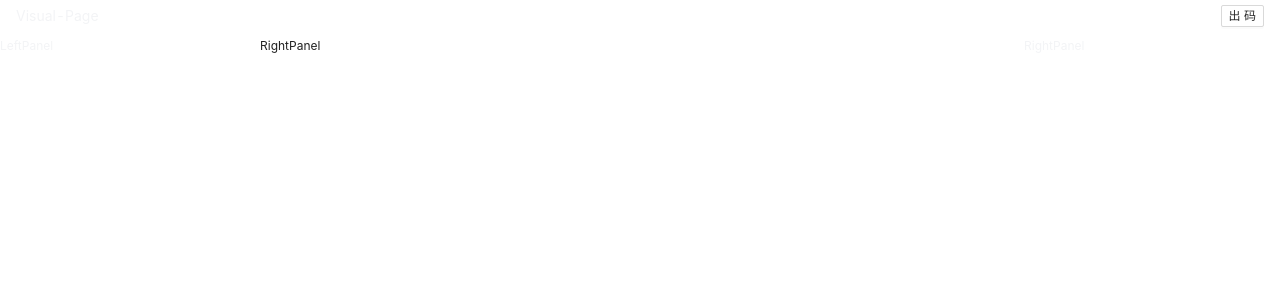
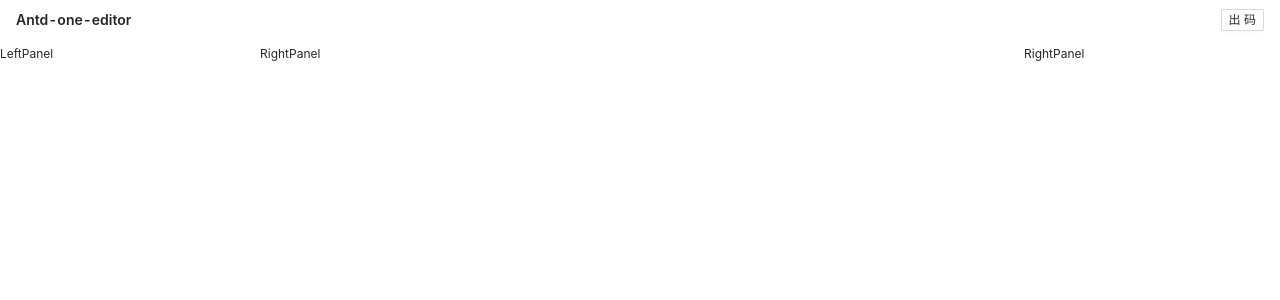
Before and after one commit to wen-haoming/antd-one-editor, a React (Vite) app: page / in a window 1280 px wide. Shown: the top 300 px of the page. Built offline with nearby package versions, Linux system fonts and the light colour scheme.

Commit message:
feat: update style

```diff
--- a/index.html
+++ b/index.html
@@ -4,7 +4,7 @@
     <meta charset="UTF-8" />
     <link rel="icon" type="image/svg+xml" href="/vite.svg" />
     <meta name="viewport" content="width=device-width, initial-scale=1.0" />
-    <title>Vite + React + TS</title>
+    <title>antd-one-editor</title>
   </head>
   <body>
     <div id="root" class="w-full h-full"></div>
--- a/src/App.tsx
+++ b/src/App.tsx
@@ -14,7 +14,7 @@ import RenderPanel from './RenderPanel';
 function App() {
   return (
     <ConfigProvider locale={zhCN}>
-      <div className='flex flex-col text-gray-100 relative very-cool w-full	h-full bg-brand-dark-content'>
+      <div className='flex flex-col relative very-cool w-full	h-full'>
           <Header/>
           <div className='flex flex-1'>
                <LeftPanel/>
--- a/src/Header.tsx
+++ b/src/Header.tsx
@@ -2,8 +2,8 @@ import {Dropdown,Button,Menu} from 'antd';
 
 const Header = ()=>{
 
-  return <div className="h-8 bg-brand-dark flex items-center px-4 justify-between">
-      <span className="text-sm">Visual-Page</span>
+  return <div className="h-10 flex items-center px-4 justify-between border-b-2	 border-brand-line">
+      <span className="text-sm text-brand-primary font-semibold">Antd-one-editor</span>
       <span>
         <Button size="small">出码</Button>
       </span>
--- a/src/LeftPanel.tsx
+++ b/src/LeftPanel.tsx
@@ -1,6 +1,6 @@
 const LeftPanel = ()=>{
 
-  return <div className="w-1/5 mt-1 mr-1 bg-brand-dark">LeftPanel</div>
+  return <div className="w-1/5 mt-1 mr-1 border-r-2 border-brand-line">LeftPanel</div>
 }
 
 export default LeftPanel
--- a/src/RenderPanel.tsx
+++ b/src/RenderPanel.tsx
@@ -1,6 +1,6 @@
 const RightPanel = ()=>{
 
-  return <div className="flex-1 mt-1 bg-white text-dark">RightPanel</div>
+  return <div className="flex-1 mt-1 bg-white">RightPanel</div>
 }
 
 export default RightPanel
--- a/src/RightPanel.tsx
+++ b/src/RightPanel.tsx
@@ -1,6 +1,6 @@
 const RightPanel = ()=>{
 
-  return <div className="w-1/5 ml-1 mt-1 bg-brand-dark">RightPanel</div>
+  return <div className="w-1/5 ml-1 mt-1 border-l-2 border-brand-line">RightPanel</div>
 }
 
 export default RightPanel
--- a/vite.config.ts
+++ b/vite.config.ts
@@ -3,6 +3,7 @@ import react from '@vitejs/plugin-react'
 import { createStyleImportPlugin, AntdResolve } from 'vite-plugin-style-import';
 import Unocss from 'unocss/vite'
 import {presetWind} from 'unocss'
+
 // https://vitejs.dev/config/
 export default defineConfig({
   base:'/antd-one-editor',
@@ -15,8 +16,8 @@ export default defineConfig({
       theme:{
         colors:{
           brand:{
-            'dark':'#222325',
-            'darkContent':'#151517'
+            'primary':'#2558fb',
+            'line':'#e1e2e8'
           }
         }
       }
```
Also changed, not shown: 5 other files (tests, documents, lock files or other folders).
